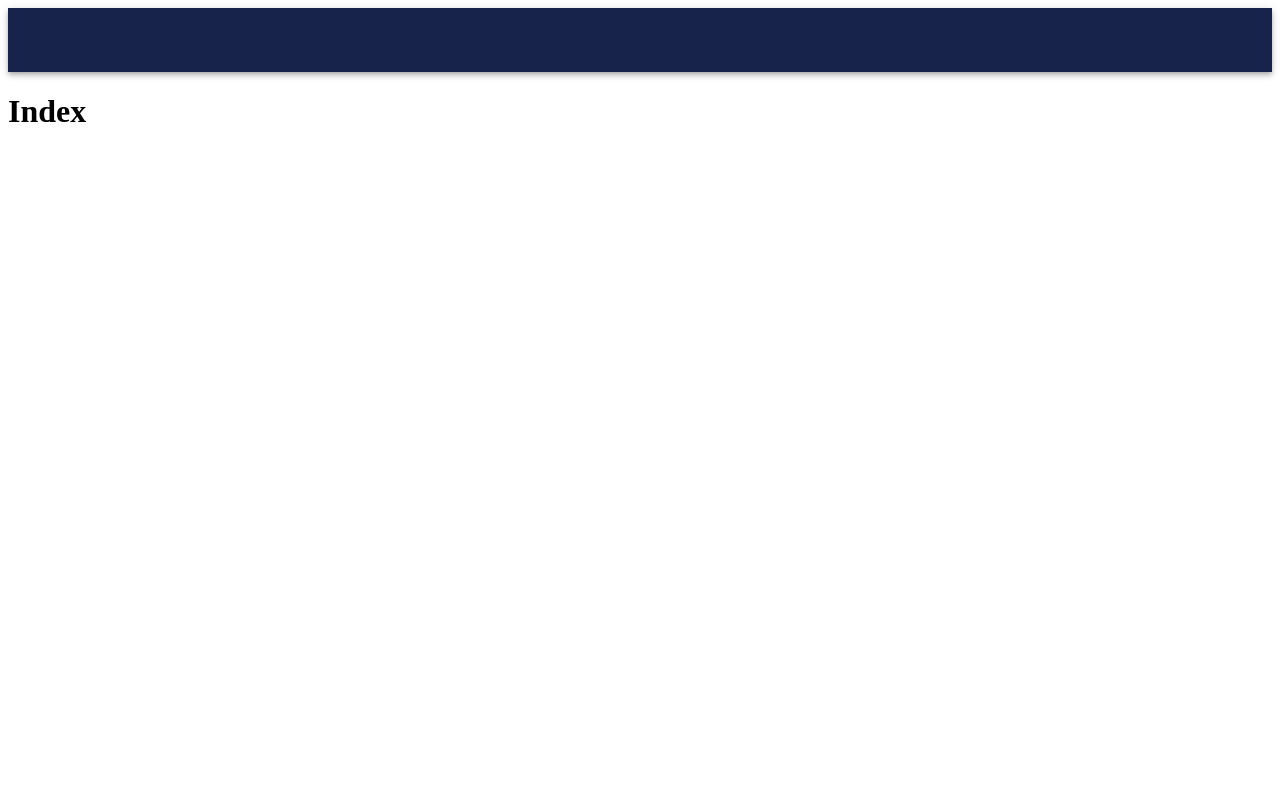
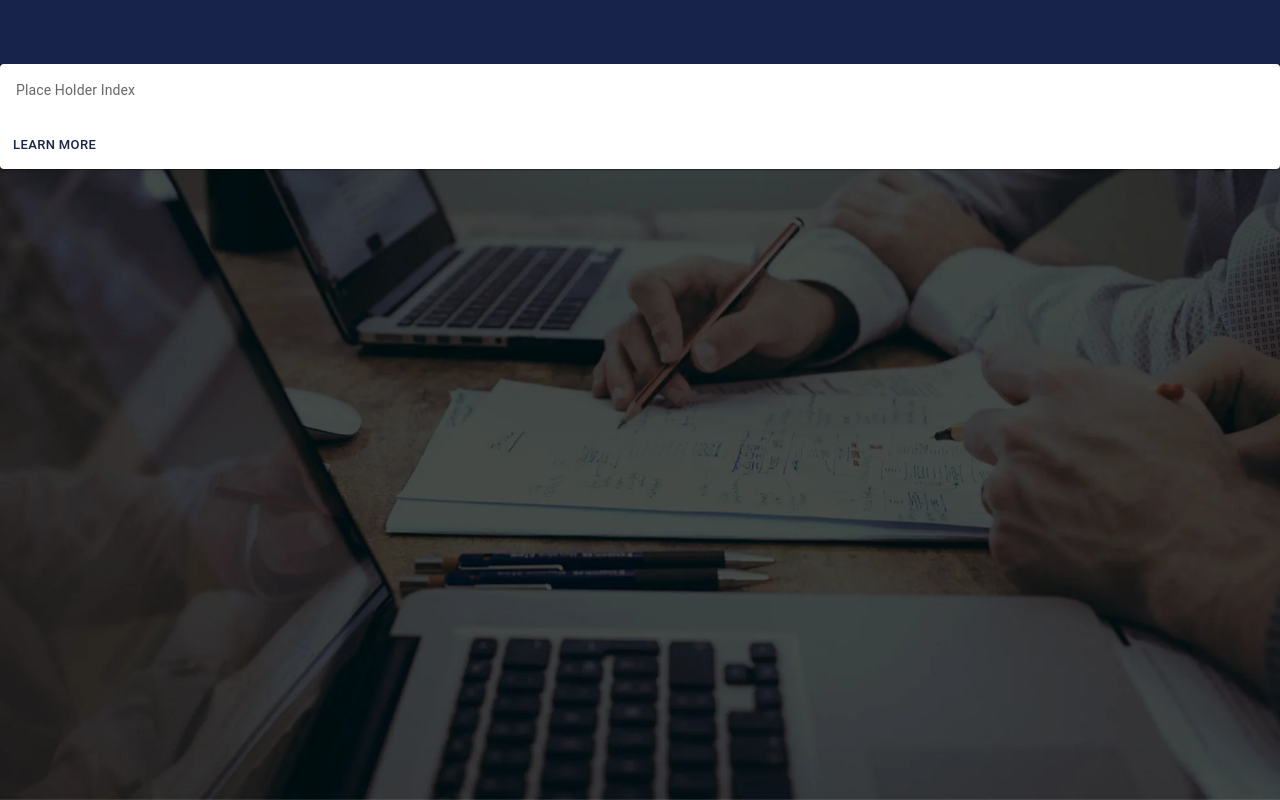
Before and after one commit to AidVocate/Aidvocate, a React (Vite) app in the folder react/: page / in a window 1280 px wide. Built offline with nearby package versions, Linux system fonts and the light colour scheme.

Commit message:
Updated React

```diff
--- a/react/index.html
+++ b/react/index.html
@@ -3,7 +3,7 @@
   <head>
     <meta charset="UTF-8" />
     <link rel="icon" type="image/svg+xml" href="/favicon.svg" />
-    <meta name="viewport" content="width=device-width, initial-scale=1.0" />
+    <meta name="viewport" content="width=device-width, initial-scale=1.0">
     <title>AdvocAid</title>
   </head>
   <body>
--- a/react/package.json
+++ b/react/package.json
@@ -15,6 +15,7 @@
     "@mui/icons-material": "^5.15.6",
     "@mui/material": "^5.15.6",
     "@mui/x-date-pickers": "^6.19.4",
+    "axios": "^1.6.7",
     "luxon": "^3.4.4",
     "react": "^18.2.0",
     "react-dom": "^18.2.0",
--- /dev/null
+++ b/react/src/axios.ts
@@ -0,0 +1,25 @@
+import axios from 'axios';
+import router from './router';
+
+const axiosClient = axios.create({
+  baseURL: `${(import.meta as any).env.VITE_API_BASE_URL}/api`,
+});
+
+axiosClient.interceptors.request.use((config) => {
+  config.headers.Authorization = `Bearer ${"TempToken"}`
+  return config; // Return the modified config
+}, (error) => {
+  return Promise.reject(error);
+})
+
+axiosClient.interceptors.response.use(response => {
+  return response;
+}, error => {
+  if (error.response && error.response.status == 401) {
+    router.navigate('/login')
+    return error;
+  }
+  throw error;
+})
+
+export default axiosClient;
--- a/react/src/index.css
+++ b/react/src/index.css
@@ -1,3 +1,7 @@
 @tailwind base;
 @tailwind components;
 @tailwind utilities;
+
+body {
+  margin: 0;
+}
--- a/react/src/layouts/DefaultLayout.tsx
+++ b/react/src/layouts/DefaultLayout.tsx
@@ -2,8 +2,19 @@ import { Outlet }  from "react-router-dom";
 import Navigation from '../components/Navigation';
 
 export default function Layout() {
+  const backgroundImageUrl = 'url("/background.webp")';
   return (
-    <div>
+    <div
+        style={{
+          backgroundImage: backgroundImageUrl,
+          backgroundSize: 'cover',
+          backgroundPosition: 'center',
+          backgroundAttachment: 'fixed',
+          minHeight: '100vh',
+          display: 'flex',
+          flexDirection: 'column',
+        }}
+      >
         <Navigation/>
         <Outlet/>
     </div>
--- a/react/src/pages/Index.tsx
+++ b/react/src/pages/Index.tsx
@@ -1,5 +1,21 @@
-export default function NoPage() {
+import Card from '@mui/material/Card';
+import CardActions from '@mui/material/CardActions';
+import CardContent from '@mui/material/CardContent';
+import Button from '@mui/material/Button';
+import Typography from '@mui/material/Typography';
+
+
+export default function Index() {
   return (
-    <h1>Index</h1>
-  )
+    <Card sx={{ minWidth: 275 }}>
+      <CardContent>
+        <Typography sx={{ fontSize: 14 }} color="text.secondary" gutterBottom>
+          Place Holder Index
+        </Typography>
+      </CardContent>
+      <CardActions>
+        <Button size="small">Learn More</Button>
+      </CardActions>
+    </Card>
+  );
 }
--- /dev/null
+++ b/react/src/pages/LegalNeeds.tsx
@@ -0,0 +1,5 @@
+export default function NoPage() {
+  return (
+    <h1>LegalNeeds</h1>
+  )
+}
--- a/react/src/router.tsx
+++ b/react/src/router.tsx
@@ -8,19 +8,19 @@ const router = createBrowserRouter([{
   path: '/',
   element: <DefaultLayout />,
   children: [
-    { //reroutes /index to /
+    {
       path: '/index',
       element:
       <UserRoute>
         <Navigate to="/"/>
       </UserRoute>
     },
-    { //404
+    {
       path: '*',
       element:
       <NoPage/>
     },
-    { //index page, requires a token to access, update later
+    {
       path: '/',
       element:
       <UserRoute>
```
Also changed, not shown: react/src/main.tsx (+10 -6 lines), react/public/background.webp (added), react/src/pages/Login.tsx (added), 1 other file (tests, documents, lock files or other folders).
